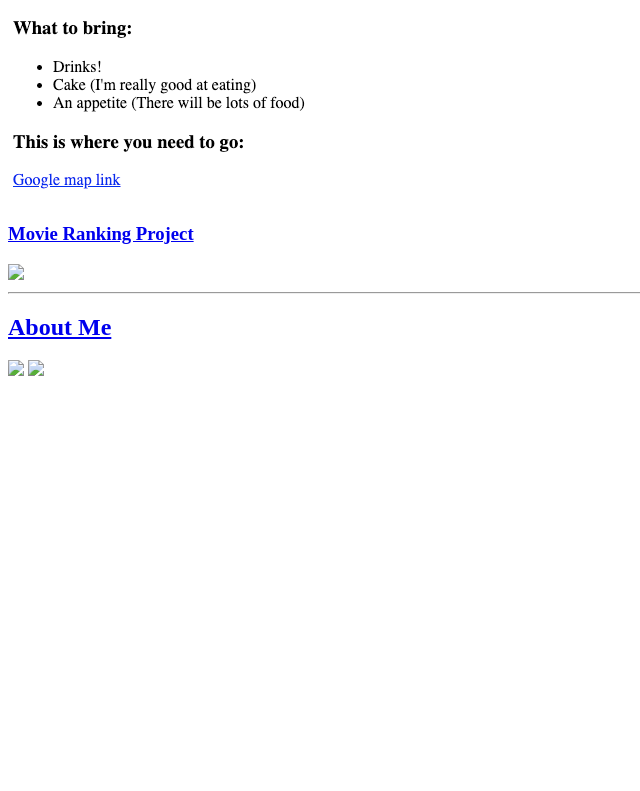
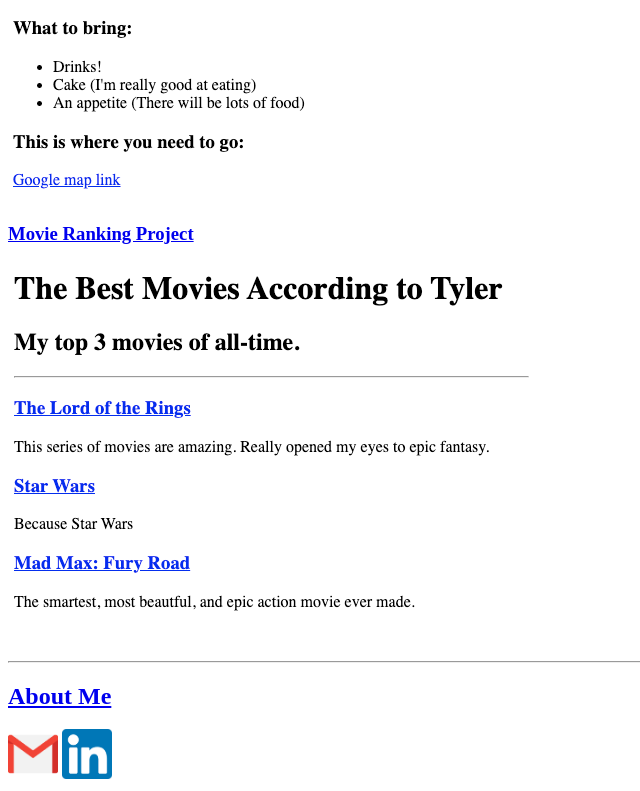
Before and after one commit to Tyler-White/html-portfolio, a plain HTML site: page index.html in a window 1280 px wide. Shown: the part 697-1488 px from the top of the page, without its empty margins (0-640 px from the left). Before the commit the page ends 1085 px from the top, so only its background shows below. Drawn offline with Linux system fonts and the light colour scheme.

Commit message:
Add files via upload

```diff
--- a/index.html
+++ b/index.html
@@ -29,11 +29,11 @@ https://developer.mozilla.org/en-US/docs/Web/HTML/Element/img#attr-height -->
         <img src="Images/BirthdayProjectImg.png" alt="image of birthday cake project highlighting the project">
 
         <h3><a href="../Portfolio Project/Public/movie-ranking.html">Movie Ranking Project</a></h3>
-        <img src="../Portfolio Project/Images/MovieRankingProjectImg.png">
+        <img src="Images/MovieRankingProjectImg.png">
     <hr>
     <h2><a href="../Portfolio Project/Public/about-me.html">About Me</a></h2>
-    <a href="mailto:tyler.white723@gmail.com"><img src="../Portfolio Project/Images/gmail-logo-img.png" height="50"></a>
-    <a href="https://www.linkedin.com/in/tyler-white-mba-724ba51b/"><img src="../Portfolio Project/Images/linkedin-img.png" height="50"></a>
+    <a href="mailto:tyler.white723@gmail.com"><img src="Images/gmail-logo-img.png" height="50"></a>
+    <a href="https://www.linkedin.com/in/tyler-white-mba-724ba51b/"><img src="Images/linkedin-img.png" height="50"></a>
 
 </body>
 </html>
```
